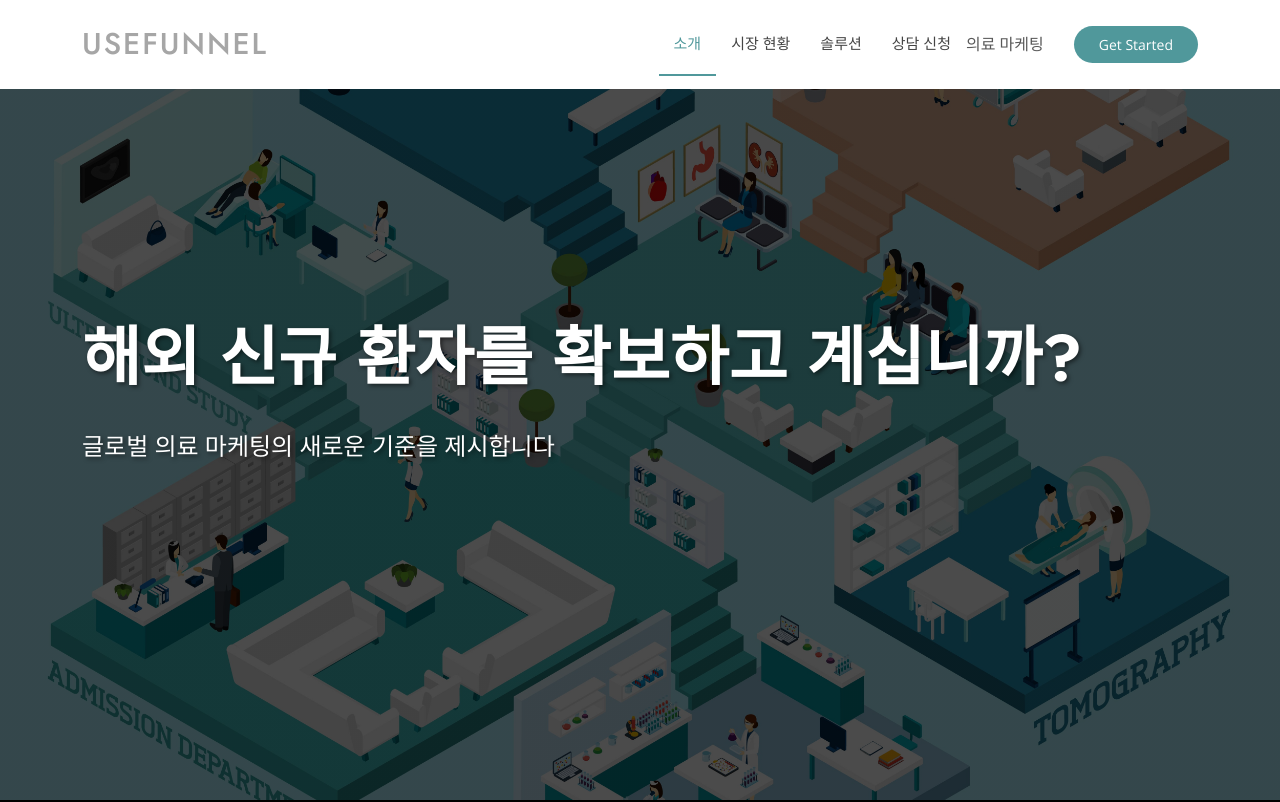
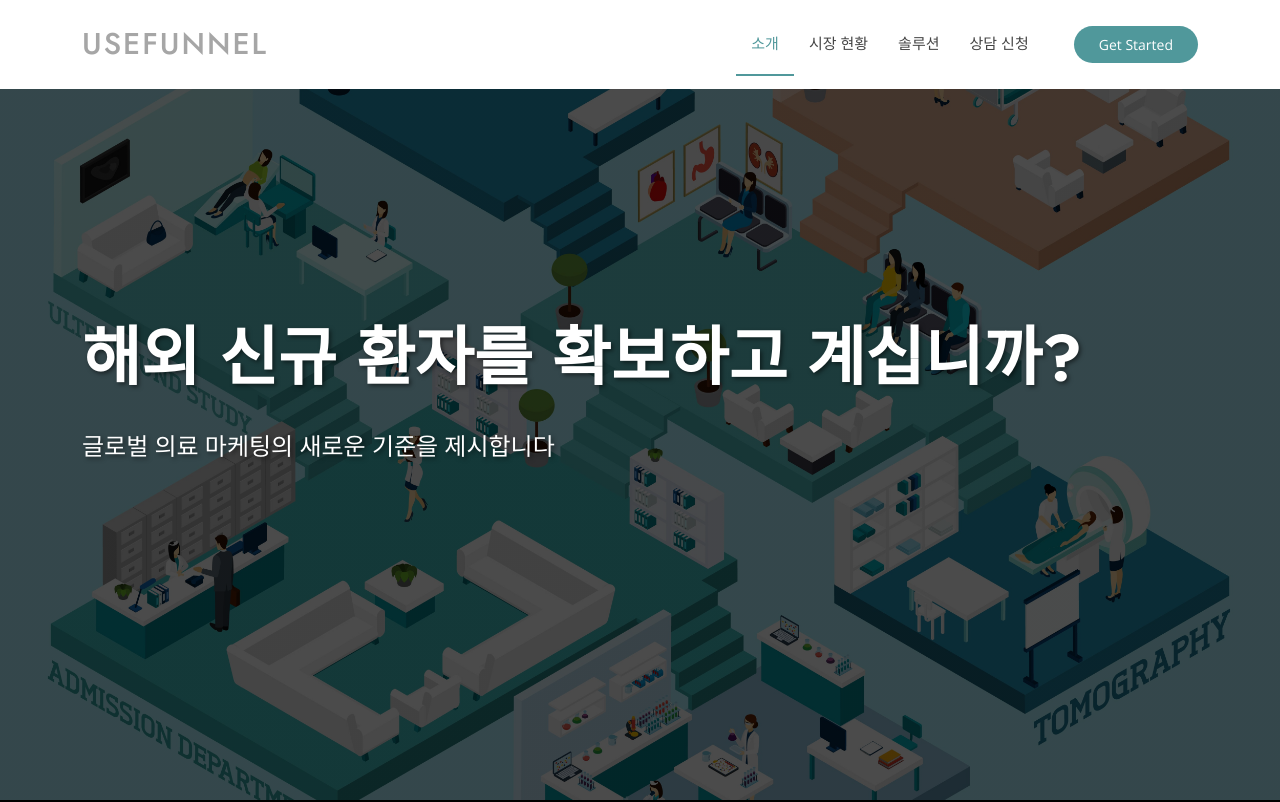
Before and after one commit to JooKyung-Yuh/Usefunnel, a Next.js app: page /medical-marketing in a window 1280 px wide. Shown: the top 802 px of the page. Built offline with nearby package versions, Linux system fonts and the light colour scheme.

Commit message:
의료 마케팅 페이지 이동 시 의료 마케팅 링크가 숨겨짐

```diff
--- a/components/layout/Header.tsx
+++ b/components/layout/Header.tsx
@@ -3,8 +3,10 @@ import styles from '../../styles/components/layout/Header.module.css'
 import NavMenu from './NavMenu'
 import Link from 'next/link'
 import DynamicNavMenu from './DynamicNavMenu'
+import { useRouter } from 'next/router'
 
 const Header: React.FC = () => {
+  const router = useRouter()
   const [scrolled, setScrolled] = useState(false)
 
   useEffect(() => {
@@ -33,6 +35,7 @@ const Header: React.FC = () => {
 
         <DynamicNavMenu />
 
+        {router.pathname !== '/medical-marketing' && (
           <nav className="navbar">
             <ul className="navbar-nav">
               <li className="nav-item">
@@ -42,6 +45,7 @@ const Header: React.FC = () => {
               </li>
             </ul>
           </nav>
+        )}
 
         <a className={styles.btnGetstarted} href="#about">
           Get Started
```
Lines whose indentation alone changed are shown as unchanged.
